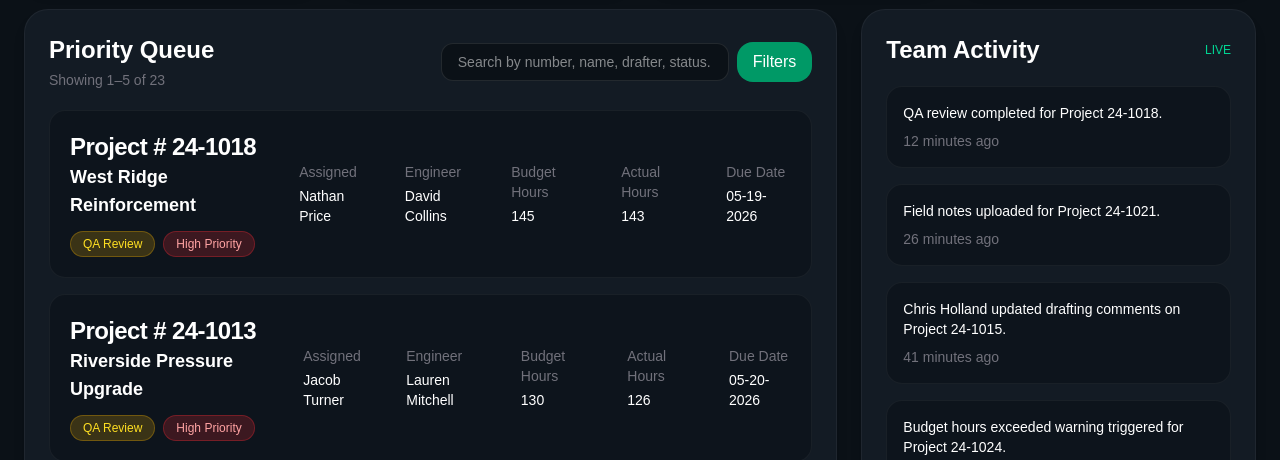
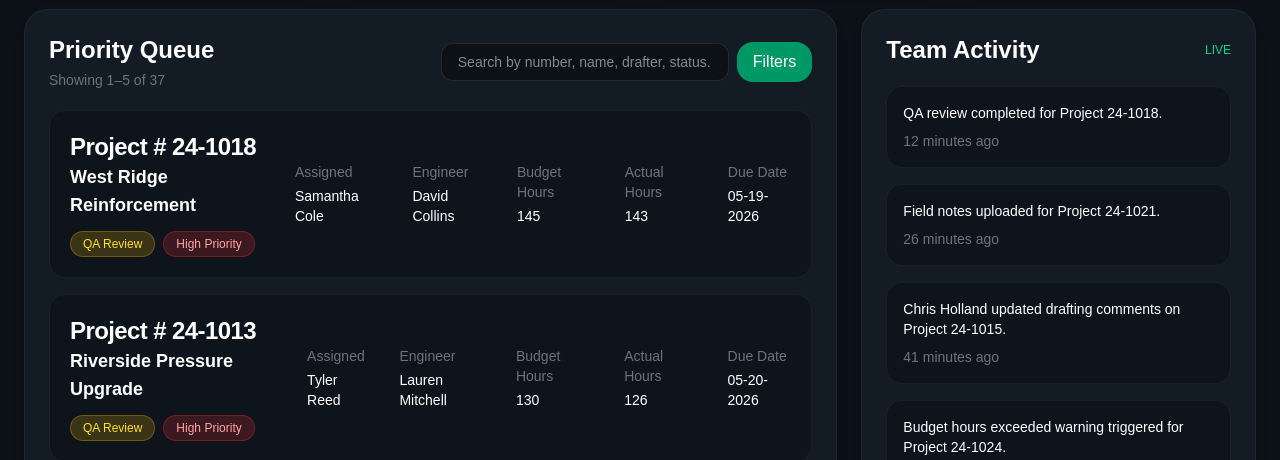
Before and after one commit to Christopher-Holland/workload-tracker, a Next.js app: page / in a window 1280 px wide. Shown: the part 279-739 px from the top of the page. Built offline with nearby package versions, Linux system fonts and the light colour scheme.

Commit message:
fix: removed loop that assigned projects and made it so each project is specific to each user

```diff
--- a/app/components/projectAssignments.ts
+++ b/app/components/projectAssignments.ts
@@ -1,23 +1,25 @@
-import drafters from "@/app/data/drafters.json";
-import engineers from "@/app/data/engineers.json";
+import projects from "@/app/data/projects.json";
+import users from "@/app/data/users.json";
 
-export function drafterForProject(projectId: number): string {
-  return drafters[(projectId - 1) % drafters.length];
+export type Project = (typeof projects)[number];
+
+function getUserName(userId: number): string {
+  return users.find((u) => u.id === userId)?.name ?? "Unassigned";
 }
 
-export function engineerForProject(projectId: number): string {
-  return engineers[(projectId - 1) % engineers.length];
+export function drafterForProject(project: Project): string {
+  return getUserName(project.drafterId);
+}
+
+export function engineerForProject(project: Project): string {
+  return getUserName(project.engineerId);
 }
 
 export function isProjectAssignedToUser(
-  projectId: number,
-  user: { name: string; role: string }
+  project: Project,
+  user: { id: number; role: string }
 ): boolean {
-  const drafter = drafterForProject(projectId);
-  const engineer = engineerForProject(projectId);
-
-  if (user.role === "drafter") return drafter === user.name;
-  if (user.role === "engineer") return engineer === user.name;
-
-  return drafter === user.name || engineer === user.name;
+  if (user.role === "drafter") return project.drafterId === user.id;
+  if (user.role === "engineer") return project.engineerId === user.id;
+  return false;
 }
--- a/app/data/projects.json
+++ b/app/data/projects.json
@@ -7,7 +7,9 @@
     "priority": "High",
     "dueDate": "2026-05-22",
     "budgetHours": 120,
-      "actualHours": 78
+    "actualHours": 78,
+    "drafterId": 1,
+    "engineerId": 11
   },
   {
     "id": 2,
@@ -17,7 +19,9 @@
     "priority": "Medium",
     "dueDate": "2026-05-18",
     "budgetHours": 60,
-      "actualHours": 54
+    "actualHours": 54,
+    "drafterId": 1,
+    "engineerId": 12
   },
   {
     "id": 3,
@@ -27,7 +31,9 @@
     "priority": "High",
     "dueDate": "2026-06-01",
     "budgetHours": 180,
-      "actualHours": 92
+    "actualHours": 92,
+    "drafterId": 1,
+    "engineerId": 13
   },
   {
     "id": 4,
@@ -37,7 +43,9 @@
     "priority": "Low",
     "dueDate": "2026-05-30",
     "budgetHours": 90,
-      "actualHours": 32
+    "actualHours": 32,
+    "drafterId": 1,
+    "engineerId": 14
   },
   {
     "id": 5,
@@ -47,7 +55,9 @@
     "priority": "Medium",
     "dueDate": "2026-05-14",
     "budgetHours": 140,
-      "actualHours": 141
+    "actualHours": 141,
+    "drafterId": 2,
+    "engineerId": 15
   },
   {
     "id": 6,
@@ -57,7 +67,9 @@
     "priority": "High",
     "dueDate": "2026-05-27",
     "budgetHours": 110,
-      "actualHours": 85
+    "actualHours": 85,
+    "drafterId": 2,
+    "engineerId": 16
   },
   {
     "id": 7,
@@ -67,7 +79,9 @@
     "priority": "Low",
     "dueDate": "2026-05-24",
     "budgetHours": 75,
-      "actualHours": 68
+    "actualHours": 68,
+    "drafterId": 2,
+    "engineerId": 17
   },
   {
     "id": 8,
@@ -77,7 +91,9 @@
     "priority": "Medium",
     "dueDate": "2026-06-03",
     "budgetHours": 55,
-      "actualHours": 21
+    "actualHours": 21,
+    "drafterId": 2,
+    "engineerId": 18
   },
   {
     "id": 9,
@@ -87,7 +103,9 @@
     "priority": "High",
     "dueDate": "2026-05-25",
     "budgetHours": 200,
-      "actualHours": 121
+    "actualHours": 121,
+    "drafterId": 3,
+    "engineerId": 19
   },
   {
     "id": 10,
@@ -97,7 +115,9 @@
     "priority": "Low",
     "dueDate": "2026-05-29",
     "budgetHours": 40,
-      "actualHours": 12
+    "actualHours": 12,
+    "drafterId": 3,
+    "engineerId": 20
   },
   {
     "id": 11,
@@ -107,7 +127,9 @@
     "priority": "High",
     "dueDate": "2026-06-05",
     "budgetHours": 210,
-      "actualHours": 150
+    "actualHours": 150,
+    "drafterId": 3,
+    "engineerId": 11
   },
   {
     "id": 12,
@@ -117,7 +139,9 @@
     "priority": "Medium",
     "dueDate": "2026-06-07",
     "budgetHours": 95,
-      "actualHours": 37
+    "actualHours": 37,
+    "drafterId": 3,
+    "engineerId": 12
   },
   {
     "id": 13,
@@ -127,7 +151,9 @@
     "priority": "High",
     "dueDate": "2026-05-20",
     "budgetHours": 130,
-      "actualHours": 126
+    "actualHours": 126,
+    "drafterId": 4,
+    "engineerId": 13
   },
   {
     "id": 14,
@@ -137,7 +163,9 @@
     "priority": "Medium",
     "dueDate": "2026-05-31",
     "budgetHours": 70,
-      "actualHours": 18
+    "actualHours": 18,
+    "drafterId": 4,
+    "engineerId": 14
   },
   {
     "id": 15,
@@ -145,9 +173,11 @@
     "name": "Hillcrest Main Replacement",
     "status": "In Progress",
     "priority": "High",
-      "dueDate": "05-26-2026",
+    "dueDate": "2026-05-26",
     "budgetHours": 160,
-      "actualHours": 101
+    "actualHours": 101,
+    "drafterId": 4,
+    "engineerId": 15
   },
   {
     "id": 16,
@@ -155,9 +185,11 @@
     "name": "Downtown Service Batch",
     "status": "Pending Approval",
     "priority": "Low",
-      "dueDate": "06-08-2026",
+    "dueDate": "2026-06-08",
     "budgetHours": 50,
-      "actualHours": 20
+    "actualHours": 20,
+    "drafterId": 4,
+    "engineerId": 16
   },
   {
     "id": 17,
@@ -165,9 +197,11 @@
     "name": "Broadway Utility Coordination",
     "status": "In Progress",
     "priority": "Medium",
-      "dueDate": "05-28-2026",
+    "dueDate": "2026-05-28",
     "budgetHours": 115,
-      "actualHours": 64
+    "actualHours": 64,
+    "drafterId": 5,
+    "engineerId": 17
   },
   {
     "id": 18,
@@ -175,9 +209,11 @@
     "name": "West Ridge Reinforcement",
     "status": "QA Review",
     "priority": "High",
-      "dueDate": "05-19-2026",
+    "dueDate": "2026-05-19",
     "budgetHours": 145,
-      "actualHours": 143
+    "actualHours": 143,
+    "drafterId": 5,
+    "engineerId": 18
   },
   {
     "id": 19,
@@ -185,9 +221,11 @@
     "name": "Lakeside Main Extension",
     "status": "Drafting",
     "priority": "Low",
-      "dueDate": "06-10-2026",
+    "dueDate": "2026-06-10",
     "budgetHours": 65,
-      "actualHours": 9
+    "actualHours": 9,
+    "drafterId": 5,
+    "engineerId": 19
   },
   {
     "id": 20,
@@ -195,9 +233,11 @@
     "name": "Meadowbrook Service Renewal",
     "status": "In Progress",
     "priority": "Medium",
-      "dueDate": "06-02-2026",
+    "dueDate": "2026-06-02",
     "budgetHours": 85,
-      "actualHours": 49
+    "actualHours": 49,
+    "drafterId": 5,
+    "engineerId": 20
   },
   {
     "id": 21,
@@ -205,9 +245,11 @@
     "name": "Airport Line Upgrade",
     "status": "Pending Field Data",
     "priority": "High",
-      "dueDate": "06-04-2026",
+    "dueDate": "2026-06-04",
     "budgetHours": 220,
-      "actualHours": 111
+    "actualHours": 111,
+    "drafterId": 6,
+    "engineerId": 11
   },
   {
     "id": 22,
@@ -215,9 +257,11 @@
     "name": "Village Road Tie-In",
     "status": "Complete",
     "priority": "Low",
-      "dueDate": "05-15-2026",
+    "dueDate": "2026-05-15",
     "budgetHours": 45,
-      "actualHours": 43
+    "actualHours": 43,
+    "drafterId": 6,
+    "engineerId": 12
   },
   {
     "id": 23,
@@ -225,9 +269,11 @@
     "name": "Central District Audit",
     "status": "In Progress",
     "priority": "Medium",
-      "dueDate": "05-23-2026",
+    "dueDate": "2026-05-23",
     "budgetHours": 100,
-      "actualHours": 56
+    "actualHours": 56,
+    "drafterId": 6,
+    "engineerId": 13
   },
   {
     "id": 24,
@@ -235,9 +281,11 @@
     "name": "Hazard Mitigation Upgrade",
     "status": "QA Review",
     "priority": "High",
-      "dueDate": "05-21-2026",
+    "dueDate": "2026-05-21",
     "budgetHours": 175,
-      "actualHours": 169
+    "actualHours": 169,
+    "drafterId": 6,
+    "engineerId": 14
   },
   {
     "id": 25,
@@ -245,8 +293,190 @@
     "name": "Valley Creek Reinforcement",
     "status": "Drafting",
     "priority": "Medium",
-      "dueDate": "06-09-2026",
+    "dueDate": "2026-06-09",
     "budgetHours": 80,
-      "actualHours": 26
+    "actualHours": 26,
+    "drafterId": 7,
+    "engineerId": 15
+  },
+  {
+    "id": 26,
+    "projectNumber": "24-1026",
+    "name": "Harbor View Main Extension",
+    "status": "In Progress",
+    "priority": "High",
+    "dueDate": "2026-06-11",
+    "budgetHours": 125,
+    "actualHours": 44,
+    "drafterId": 7,
+    "engineerId": 16
+  },
+  {
+    "id": 27,
+    "projectNumber": "24-1027",
+    "name": "Sunset Ridge Service Loop",
+    "status": "Drafting",
+    "priority": "Medium",
+    "dueDate": "2026-06-12",
+    "budgetHours": 88,
+    "actualHours": 15,
+    "drafterId": 7,
+    "engineerId": 17
+  },
+  {
+    "id": 28,
+    "projectNumber": "24-1028",
+    "name": "Quarry Road Reinforcement",
+    "status": "Pending Field Data",
+    "priority": "High",
+    "dueDate": "2026-06-13",
+    "budgetHours": 195,
+    "actualHours": 72,
+    "drafterId": 7,
+    "engineerId": 18
+  },
+  {
+    "id": 29,
+    "projectNumber": "24-1029",
+    "name": "Willow Creek Tie-In",
+    "status": "In Progress",
+    "priority": "Low",
+    "dueDate": "2026-06-14",
+    "budgetHours": 52,
+    "actualHours": 28,
+    "drafterId": 8,
+    "engineerId": 19
+  },
+  {
+    "id": 30,
+    "projectNumber": "24-1030",
+    "name": "Station Plaza Relocation",
+    "status": "QA Review",
+    "priority": "Medium",
+    "dueDate": "2026-06-15",
+    "budgetHours": 98,
+    "actualHours": 91,
+    "drafterId": 8,
+    "engineerId": 20
+  },
+  {
+    "id": 31,
+    "projectNumber": "24-1031",
+    "name": "Forest Hills Main Upgrade",
+    "status": "In Progress",
+    "priority": "High",
+    "dueDate": "2026-06-16",
+    "budgetHours": 170,
+    "actualHours": 103,
+    "drafterId": 8,
+    "engineerId": 11
+  },
+  {
+    "id": 32,
+    "projectNumber": "24-1032",
+    "name": "Commerce Park Service Work",
+    "status": "Pending Approval",
+    "priority": "Medium",
+    "dueDate": "2026-06-17",
+    "budgetHours": 62,
+    "actualHours": 19,
+    "drafterId": 8,
+    "engineerId": 12
+  },
+  {
+    "id": 33,
+    "projectNumber": "24-1033",
+    "name": "Ridgeview Pressure Study",
+    "status": "Drafting",
+    "priority": "Low",
+    "dueDate": "2026-06-18",
+    "budgetHours": 48,
+    "actualHours": 8,
+    "drafterId": 9,
+    "engineerId": 13
+  },
+  {
+    "id": 34,
+    "projectNumber": "24-1034",
+    "name": "Gateway District Renewal",
+    "status": "In Progress",
+    "priority": "High",
+    "dueDate": "2026-06-19",
+    "budgetHours": 155,
+    "actualHours": 88,
+    "drafterId": 9,
+    "engineerId": 14
+  },
+  {
+    "id": 35,
+    "projectNumber": "24-1035",
+    "name": "Orchard Lane Extension",
+    "status": "QA Review",
+    "priority": "Medium",
+    "dueDate": "2026-06-20",
+    "budgetHours": 72,
+    "actualHours": 66,
+    "drafterId": 9,
+    "engineerId": 15
+  },
+  {
+    "id": 36,
+    "projectNumber": "24-1036",
+    "name": "Transit Corridor Upgrade",
+    "status": "Pending Field Data",
+    "priority": "High",
+    "dueDate": "2026-06-21",
+    "budgetHours": 205,
+    "actualHours": 97,
+    "drafterId": 9,
+    "engineerId": 16
+  },
+  {
+    "id": 37,
+    "projectNumber": "24-1037",
+    "name": "Milltown Service Batch",
+    "status": "In Progress",
+    "priority": "Low",
+    "dueDate": "2026-06-22",
+    "budgetHours": 58,
+    "actualHours": 31,
+    "drafterId": 10,
+    "engineerId": 17
+  },
+  {
+    "id": 38,
+    "projectNumber": "24-1038",
+    "name": "Highland Park Tie-In",
+    "status": "Drafting",
+    "priority": "Medium",
+    "dueDate": "2026-06-23",
+    "budgetHours": 76,
+    "actualHours": 14,
+    "drafterId": 10,
+    "engineerId": 18
+  },
+  {
+    "id": 39,
+    "projectNumber": "24-1039",
+    "name": "Warehouse District Main",
+    "status": "In Progress",
+    "priority": "High",
+    "dueDate": "2026-06-24",
+    "budgetHours": 188,
+    "actualHours": 122,
+    "drafterId": 10,
+    "engineerId": 19
+  },
+  {
+    "id": 40,
+    "projectNumber": "24-1040",
+    "name": "Creekside Reinforcement",
+    "status": "Complete",
+    "priority": "Medium",
+    "dueDate": "2026-06-25",
+    "budgetHours": 92,
+    "actualHours": 90,
+    "drafterId": 10,
+    "engineerId": 20
   }
 ]
--- a/app/page.tsx
+++ b/app/page.tsx
@@ -45,7 +45,7 @@ function buildStats(projectList: Project[]) {
   const inProgressDrafters = new Set(
     projectList
       .filter((p) => p.status === "In Progress")
-      .map((p) => drafterForProject(p.id))
+      .map((p) => drafterForProject(p))
   );
   const availableDesigners = drafters.filter((d) => !inProgressDrafters.has(d)).length;
 
@@ -79,8 +79,8 @@ export default function UtilityProjectManagerPrototype() {
     if (!query) return priorityQueue;
 
     return priorityQueue.filter((project) => {
-      const drafter = drafterForProject(project.id).toLowerCase();
-      const engineer = engineerForProject(project.id).toLowerCase();
+      const drafter = drafterForProject(project).toLowerCase();
+      const engineer = engineerForProject(project).toLowerCase();
       return (
         project.projectNumber.toLowerCase().includes(query) ||
         project.name.toLowerCase().includes(query) ||
@@ -203,11 +203,11 @@ export default function UtilityProjectManagerPrototype() {
                   <div className="flex gap-8 text-sm">
                     <div>
                       <p className="text-zinc-500">Assigned</p>
-                      <p className="font-medium mt-1">{drafterForProject(project.id)}</p>
+                      <p className="font-medium mt-1">{drafterForProject(project)}</p>
                     </div>
                     <div>
                       <p className="text-zinc-500">Engineer</p>
-                      <p className="font-medium mt-1">{engineerForProject(project.id)}</p>
+                      <p className="font-medium mt-1">{engineerForProject(project)}</p>
                     </div>
                     <div>
                       <p className="text-zinc-500">Budget Hours</p>
--- a/app/projects/page.tsx
+++ b/app/projects/page.tsx
@@ -32,8 +32,8 @@ export default function ProjectsPage() {
         if (!query) return projects;
 
         return projects.filter((project) => {
-            const drafter = drafterForProject(project.id).toLowerCase();
-            const engineer = engineerForProject(project.id).toLowerCase();
+            const drafter = drafterForProject(project).toLowerCase();
+            const engineer = engineerForProject(project).toLowerCase();
             return (
                 project.projectNumber.toLowerCase().includes(query) ||
                 project.name.toLowerCase().includes(query) ||
@@ -121,10 +121,10 @@ export default function ProjectsPage() {
                                                     {project.name}
                                                 </td>
                                                 <td className="px-4 py-4 text-zinc-300 whitespace-nowrap">
-                                                    {drafterForProject(project.id)}
+                                                    {drafterForProject(project)}
                                                 </td>
                                                 <td className="px-4 py-4 text-zinc-300 whitespace-nowrap">
-                                                    {engineerForProject(project.id)}
+                                                    {engineerForProject(project)}
                                                 </td>
                                                 <td className="px-4 py-4">
                                                     <span
--- a/app/workload/page.tsx
+++ b/app/workload/page.tsx
@@ -23,7 +23,7 @@ export default function WorkloadPage() {
   const assignedProjects = useMemo(() => {
     if (!user) return [];
     return projectsData.filter((project) =>
-      isProjectAssignedToUser(project.id, user)
+      isProjectAssignedToUser(project, user)
     );
   }, [user]);
 
@@ -44,8 +44,8 @@ export default function WorkloadPage() {
     if (!query) return assignedProjects;
 
     return assignedProjects.filter((project) => {
-      const drafter = drafterForProject(project.id).toLowerCase();
-      const engineer = engineerForProject(project.id).toLowerCase();
+      const drafter = drafterForProject(project).toLowerCase();
+      const engineer = engineerForProject(project).toLowerCase();
       return (
         project.projectNumber.toLowerCase().includes(query) ||
         project.name.toLowerCase().includes(query) ||
@@ -63,9 +63,17 @@ export default function WorkloadPage() {
         <div>
           <h1 className="text-3xl font-bold tracking-tight">Workload</h1>
           <p className="text-zinc-400 mt-1 text-sm">
-            {user
-              ? `Projects assigned to ${user.name}`
-              : "Sign in to view your assigned projects"}
+            {user ? (
+              <>
+                Projects assigned to{" "}
+                <span className="font-bold text-white">
+                  {user.name}
+                </span>{" "}
+                ({user.title})
+              </>
+            ) : (
+              "Sign in to view your assigned projects"
+            )}
           </p>
         </div>
 
@@ -152,10 +160,10 @@ export default function WorkloadPage() {
                           {project.name}
                         </td>
                         <td className="px-4 py-4 text-zinc-300 whitespace-nowrap">
-                          {drafterForProject(project.id)}
+                          {drafterForProject(project)}
                         </td>
                         <td className="px-4 py-4 text-zinc-300 whitespace-nowrap">
-                          {engineerForProject(project.id)}
+                          {engineerForProject(project)}
                         </td>
                         <td className="px-4 py-4">
                           <span
```
Also changed, not shown: app/data/users.json (+23 -0 lines). Lines whose indentation alone changed are shown as unchanged.
